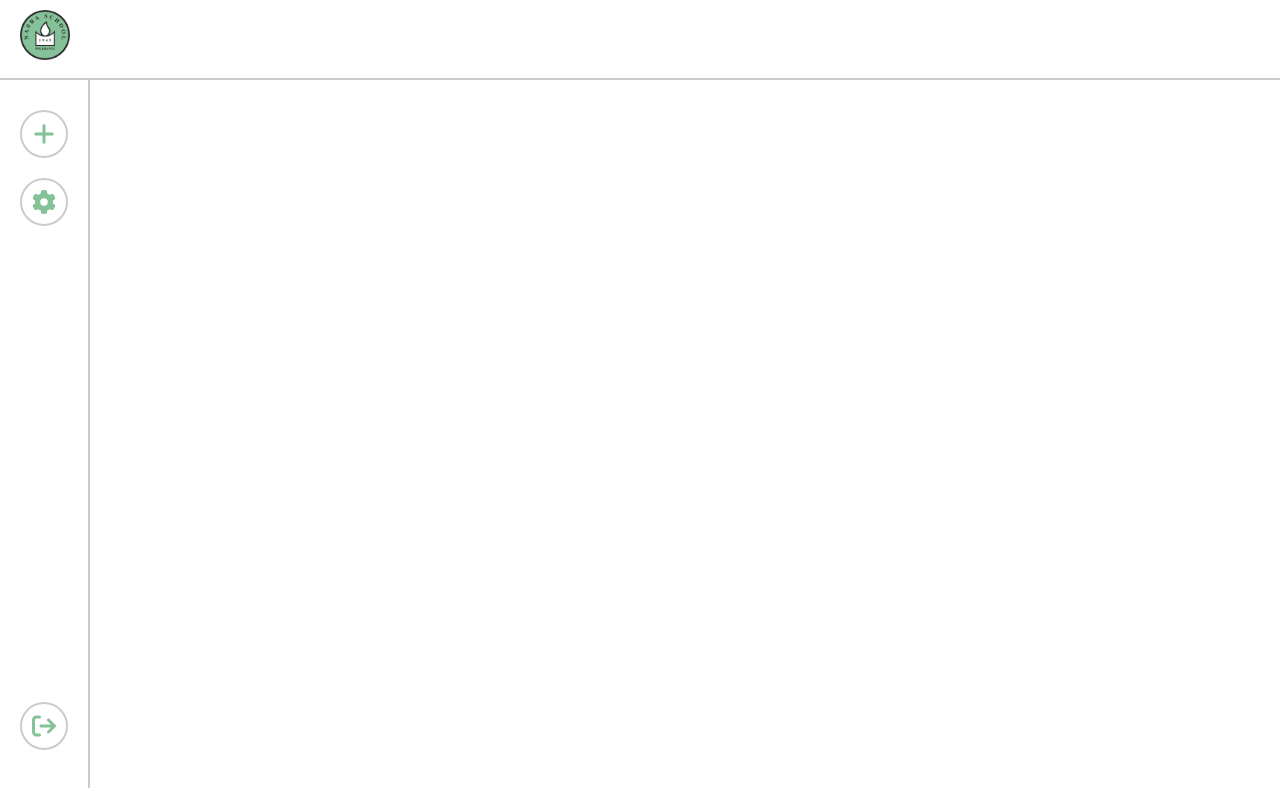
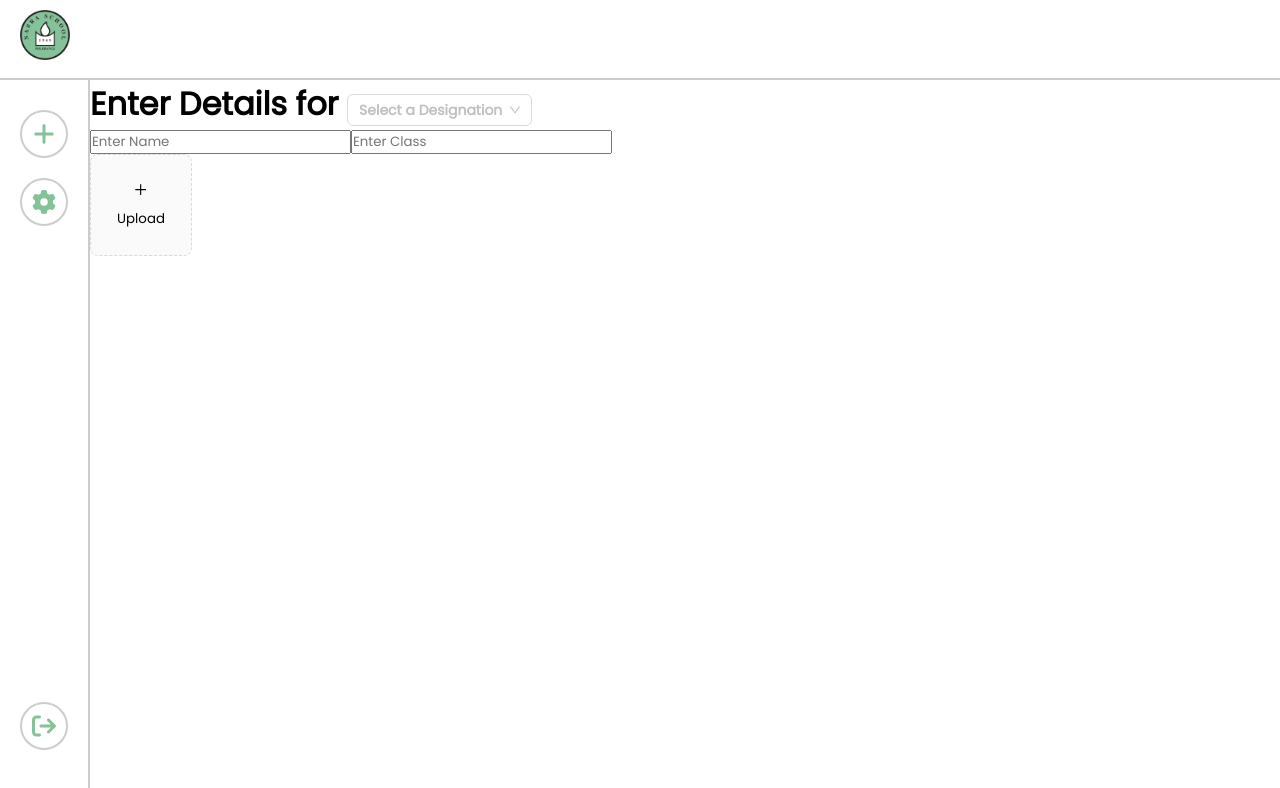
Before and after one commit to AzaanUllah-Khan/Voting-Web-Admin-Panel, a React (Vite) app: page /admin in a window 1280 px wide. Shown: the top 788 px of the page. Built offline with nearby package versions, Linux system fonts and the light colour scheme.

Commit message:
antd components added (popup comp made)

```diff
--- a/package.json
+++ b/package.json
@@ -16,6 +16,8 @@
     "@fortawesome/free-regular-svg-icons": "^6.5.2",
     "@fortawesome/free-solid-svg-icons": "^6.5.2",
     "@fortawesome/react-fontawesome": "^0.2.2",
+    "antd": "^5.18.2",
+    "antd-img-crop": "^4.22.0",
     "font-awesome": "^4.7.0",
     "react": "^18.2.0",
     "react-dom": "^18.2.0",
--- a/src/Components/Form/Form.css
+++ b/src/Components/Form/Form.css
@@ -28,7 +28,7 @@
     font-size: 22px;
 }
 
-button {
+.login {
     color: white;
     background-color: #84c298;
     padding: 10px;
@@ -44,7 +44,7 @@ button {
     font-size: 16px;
 }
 
-button:not(:disabled):hover {
+.login:not(:disabled):hover {
     background-color: #134a05;
     letter-spacing: 10px;
 }
--- /dev/null
+++ b/src/Components/MainP/Components/Dropdown.jsx
@@ -0,0 +1,30 @@
+import React from 'react';
+import { Select } from 'antd';
+const Dropdown = () => (
+  <Select
+    showSearch
+    placeholder="Select a Designation"
+    filterOption={(input, option) =>
+      (option?.label ?? '').toLowerCase().includes(input.toLowerCase())
+    }
+    options={[
+      {
+        value: 'Headboy',
+        label: 'Headboy',
+      },
+      {
+        value: 'Headgirl',
+        label: 'Headgirl',
+      },
+      {
+        value: 'Deputy Headboy',
+        label: 'Deputy Headboy',
+      },
+      {
+        value: 'Deputy Headgirl',
+        label: 'Deputy Headgirl',
+      },
+    ]}
+  />
+);
+export default Dropdown;
--- /dev/null
+++ b/src/Components/MainP/Components/Popup.jsx
@@ -0,0 +1,16 @@
+import React from 'react'
+import Uploadd from './Upload'
+import Dropdown from './Dropdown'
+
+const Popup = () => {
+  return (
+    <div className='poppup'>
+      <h1>Enter Details for <Dropdown /></h1>
+      <input placeholder='Enter Name' />
+      <input placeholder='Enter Class' />
+      <Uploadd />
+    </div>
+  )
+}
+
+export default Popup
--- a/src/Components/MainP/Components/Sidebar.jsx
+++ b/src/Components/MainP/Components/Sidebar.jsx
@@ -2,14 +2,18 @@ import React from 'react';
 import { FontAwesomeIcon } from '@fortawesome/react-fontawesome';
 import { faArrowRightFromBracket, faGear, faPlus } from '@fortawesome/free-solid-svg-icons';
 import './index.css';
+import Popup from './Popup';
 
 const Sidebar = () => {
   return (
+    <>
     <div className='sidebar'>
       <FontAwesomeIcon className="icon" icon={faPlus} style={{ fontSize: "24px", color: "#84c298", border: "2px solid #ccc", padding: "10px", borderRadius: "50%", cursor: "pointer" }} />
       <FontAwesomeIcon className="icon" icon={faGear} style={{ fontSize: "24px", color: "#84c298", border: "2px solid #ccc", padding: "10px", borderRadius: "50%", cursor: "pointer" }} />
       <FontAwesomeIcon className="icon" icon={faArrowRightFromBracket} style={{ fontSize: "24px", color: "#84c298", border: "2px solid #ccc", padding: "10px", borderRadius: "50%", cursor: "pointer", marginTop: "auto" }} />
     </div>
+    <Popup />
+    </>
   );
 };
 
--- /dev/null
+++ b/src/Components/MainP/Components/Upload.jsx
@@ -0,0 +1,68 @@
+import React, { useState } from 'react';
+import { PlusOutlined } from '@ant-design/icons';
+import { Image, Upload } from 'antd';
+const getBase64 = (file) =>
+  new Promise((resolve, reject) => {
+    const reader = new FileReader();
+    reader.readAsDataURL(file);
+    reader.onload = () => resolve(reader.result);
+    reader.onerror = (error) => reject(error);
+  });
+const Uploadd = () => {
+  const [previewOpen, setPreviewOpen] = useState(false);
+  const [previewImage, setPreviewImage] = useState('');
+  const [fileList, setFileList] = useState([]);
+  const handlePreview = async (file) => {
+    if (!file.url && !file.preview) {
+      file.preview = await getBase64(file.originFileObj);
+    }
+    setPreviewImage(file.url || file.preview);
+    setPreviewOpen(true);
+  };
+  const handleChange = ({ fileList: newFileList }) => setFileList(newFileList);
+  const uploadButton = (
+    <button
+      style={{
+        border: 0,
+        background: 'none',
+      }}
+      type="button"
+    >
+      <PlusOutlined />
+      <div
+        style={{
+          marginTop: 8,
+        }}
+      >
+        Upload
+      </div>
+    </button>
+  );
+  return (
+    <>
+      <Upload
+        action="https://660d2bd96ddfa2943b33731c.mockapi.io/api/upload"
+        listType="picture-card"
+        fileList={fileList}
+        onPreview={handlePreview}
+        onChange={handleChange}
+      >
+        {fileList.length >= 8 ? null : uploadButton}
+      </Upload>
+      {previewImage && (
+        <Image
+          wrapperStyle={{
+            display: 'none',
+          }}
+          preview={{
+            visible: previewOpen,
+            onVisibleChange: (visible) => setPreviewOpen(visible),
+            afterOpenChange: (visible) => !visible && setPreviewImage(''),
+          }}
+          src={previewImage}
+        />
+      )}
+    </>
+  );
+};
+export default Uploadd;
```
Also changed, not shown: 1 other file (tests, documents, lock files or other folders).
